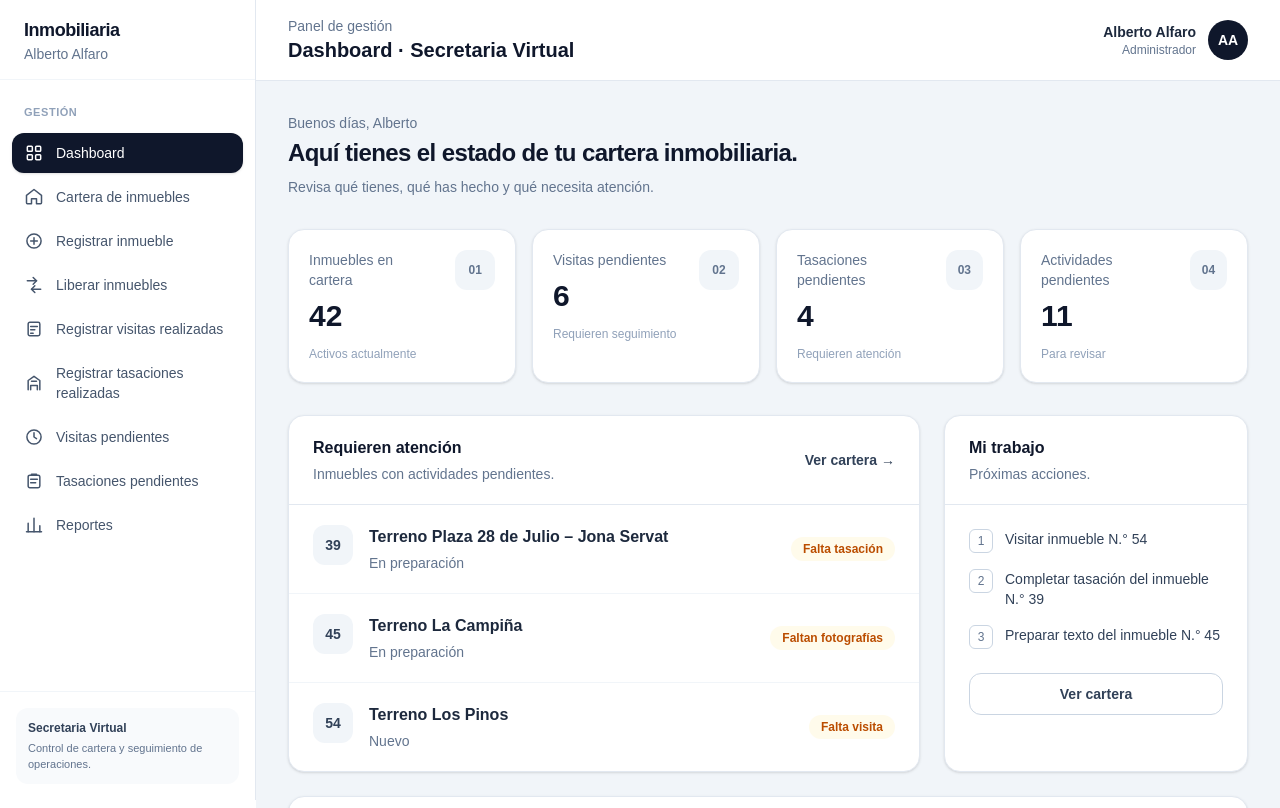
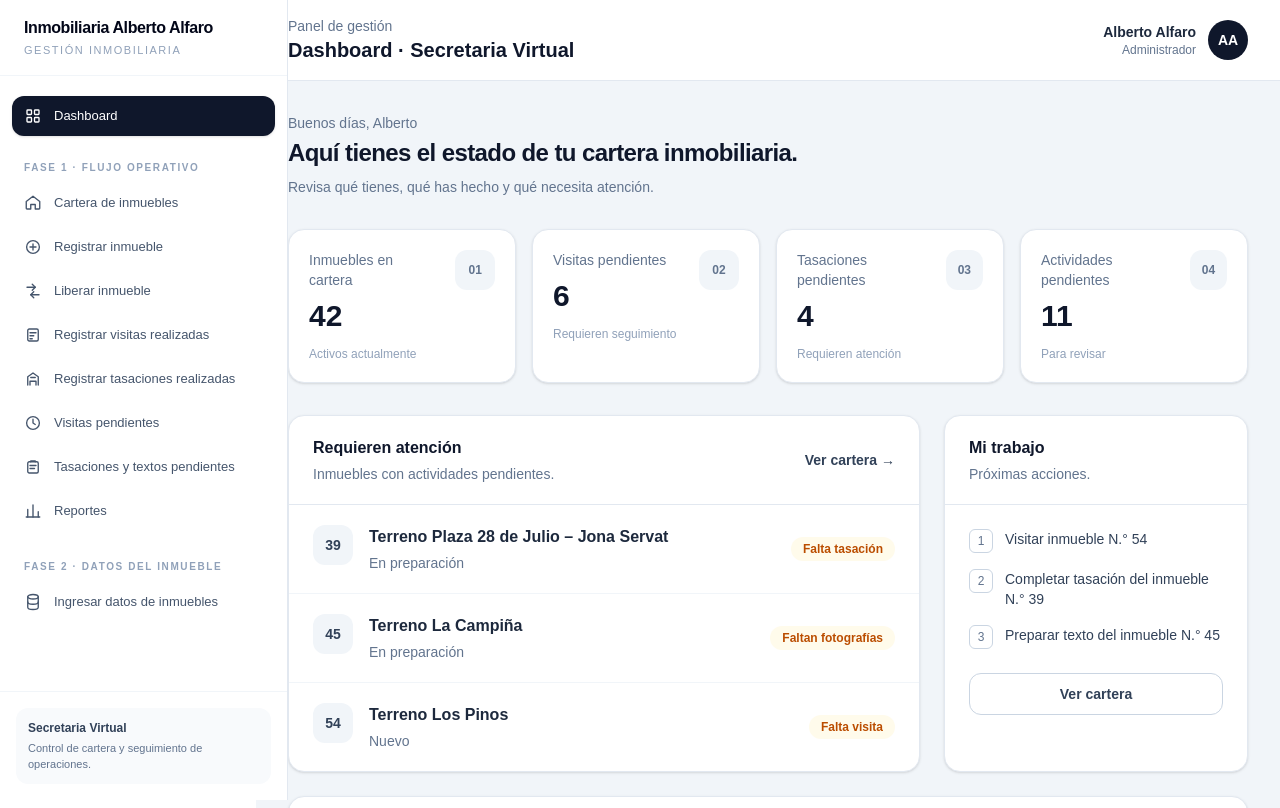
Before and after one commit to cpumaricramoori01-projx/inmobiliaria-alfaro, a Next.js app: page / in a window 1280 px wide. Shown: the top 808 px of the page. Built offline with nearby package versions, Linux system fonts and the light colour scheme.

Commit message:
Refactorizar menú por fases

```diff
--- a/app/components/Sidebar.tsx
+++ b/app/components/Sidebar.tsx
@@ -3,158 +3,54 @@
 import Link from "next/link";
 import { usePathname } from "next/navigation";
 
-const menuItems = [
-  { href: "/", label: "Dashboard", icon: "dashboard" },
+const fase1 = [
   { href: "/cartera", label: "Cartera de inmuebles", icon: "home" },
   { href: "/registrar-inmueble", label: "Registrar inmueble", icon: "plus" },
-  { href: "/liberar-inmuebles", label: "Liberar inmuebles", icon: "release" },
+  { href: "/liberar-inmuebles", label: "Liberar inmueble", icon: "release" },
   { href: "/registrar-visitas", label: "Registrar visitas realizadas", icon: "visit" },
   { href: "/registrar-tasaciones", label: "Registrar tasaciones realizadas", icon: "valuation" },
   { href: "/visitas-pendientes", label: "Visitas pendientes", icon: "clock" },
-  { href: "/tasaciones-pendientes", label: "Tasaciones pendientes", icon: "clipboard" },
+  { href: "/tasaciones-textos-pendientes", label: "Tasaciones y textos pendientes", icon: "clipboard" },
   { href: "/reportes", label: "Reportes", icon: "report" },
 ];
 
+const fase2 = [
+  { href: "/datos-inmuebles", label: "Ingresar datos de inmuebles", icon: "database" },
+];
+
 function Icon({ name }: { name: string }) {
-  const common = {
-    className: "h-5 w-5 shrink-0",
-    viewBox: "0 0 24 24",
-    fill: "none",
-    stroke: "currentColor",
-    strokeWidth: 1.8,
-    strokeLinecap: "round" as const,
-    strokeLinejoin: "round" as const,
+  const common = { className: "h-[18px] w-[18px] shrink-0", viewBox: "0 0 24 24", fill: "none", stroke: "currentColor", strokeWidth: 1.8, strokeLinecap: "round" as const, strokeLinejoin: "round" as const };
+  const paths: Record<string, React.ReactNode> = {
+    dashboard: <><rect x="4" y="4" width="6" height="6" rx="1"/><rect x="14" y="4" width="6" height="6" rx="1"/><rect x="4" y="14" width="6" height="6" rx="1"/><rect x="14" y="14" width="6" height="6" rx="1"/></>,
+    home: <path d="m3 10 9-7 9 7v9a1 1 0 0 1-1 1h-5v-6H9v6H4a1 1 0 0 1-1-1v-9Z"/>,
+    plus: <><circle cx="12" cy="12" r="8.5"/><path d="M12 8v8M8 12h8"/></>,
+    release: <><path d="M4 7h11"/><path d="m11 3 4 4-4 4"/><path d="M20 17H9"/><path d="m13 13-4 4 4 4"/></>,
+    visit: <><rect x="5" y="4" width="14" height="16" rx="2"/><path d="M8 9h8M8 13h5M8 17h3"/></>,
+    valuation: <><path d="M5 20V9l7-5 7 5v11"/><path d="M8 20v-5h8v5"/><path d="M9 10h6"/></>,
+    clock: <><circle cx="12" cy="12" r="8.5"/><path d="M12 7v5l3 2"/></>,
+    clipboard: <><rect x="5" y="5" width="14" height="15" rx="2"/><path d="M9 5V4h6v1M8 10h8M8 14h6"/></>,
+    report: <><path d="M5 20V10M12 20V4M19 20v-7"/><path d="M3 20h18"/></>,
+    database: <><ellipse cx="12" cy="5" rx="7" ry="3"/><path d="M5 5v7c0 1.7 3.1 3 7 3s7-1.3 7-3V5"/><path d="M5 12v7c0 1.7 3.1 3 7 3s7-1.3 7-3v-7"/></>,
   };
+  return <svg {...common}>{paths[name]}</svg>;
+}
 
-  switch (name) {
-    case "dashboard":
-      return (
-        <svg {...common}>
-          <rect x="4" y="4" width="6" height="6" rx="1" />
-          <rect x="14" y="4" width="6" height="6" rx="1" />
-          <rect x="4" y="14" width="6" height="6" rx="1" />
-          <rect x="14" y="14" width="6" height="6" rx="1" />
-        </svg>
-      );
-    case "home":
-      return (
-        <svg {...common}>
-          <path d="m3 10 9-7 9 7v9a1 1 0 0 1-1 1h-5v-6H9v6H4a1 1 0 0 1-1-1v-9Z" />
-        </svg>
-      );
-    case "plus":
-      return (
-        <svg {...common}>
-          <circle cx="12" cy="12" r="8.5" />
-          <path d="M12 8v8M8 12h8" />
-        </svg>
-      );
-    case "release":
-      return (
-        <svg {...common}>
-          <path d="M4 7h11" />
-          <path d="m11 3 4 4-4 4" />
-          <path d="M20 17H9" />
-          <path d="m13 13-4 4 4 4" />
-        </svg>
-      );
-    case "visit":
-      return (
-        <svg {...common}>
-          <rect x="5" y="4" width="14" height="16" rx="2" />
-          <path d="M8 9h8M8 13h5M8 17h3" />
-        </svg>
-      );
-    case "valuation":
-      return (
-        <svg {...common}>
-          <path d="M5 20V9l7-5 7 5v11" />
-          <path d="M8 20v-5h8v5" />
-          <path d="M9 10h6" />
-        </svg>
-      );
-    case "clock":
-      return (
-        <svg {...common}>
-          <circle cx="12" cy="12" r="8.5" />
-          <path d="M12 7v5l3 2" />
-        </svg>
-      );
-    case "clipboard":
-      return (
-        <svg {...common}>
-          <rect x="5" y="5" width="14" height="15" rx="2" />
-          <path d="M9 5V4h6v1M8 10h8M8 14h6" />
-        </svg>
-      );
-    case "report":
-      return (
-        <svg {...common}>
-          <path d="M5 20V10M12 20V4M19 20v-7" />
-          <path d="M3 20h18" />
-        </svg>
-      );
-    default:
-      return null;
-  }
+function MenuLink({ item }: { item: { href: string; label: string; icon: string } }) {
+  const pathname = usePathname();
+  const active = item.href === "/" ? pathname === "/" : pathname === item.href || pathname.startsWith(`${item.href}/`);
+  return <Link href={item.href} className={`group flex items-center gap-3 rounded-xl px-3 py-2.5 text-[13px] font-medium transition ${active ? "bg-slate-900 text-white shadow-sm" : "text-slate-600 hover:bg-slate-100 hover:text-slate-950"}`}><Icon name={item.icon}/><span className="leading-5">{item.label}</span></Link>;
 }
 
 export default function Sidebar() {
-  const pathname = usePathname();
-
-  return (
-    <aside className="fixed inset-y-0 left-0 z-50 hidden w-64 border-r border-slate-200 bg-white lg:flex lg:flex-col">
-      <div className="flex h-20 items-center border-b border-slate-100 px-6">
-        <div>
-          <div className="text-lg font-bold tracking-tight text-slate-900">
-            Inmobiliaria
-          </div>
-          <div className="text-sm font-medium text-slate-500">
-            Alberto Alfaro
-          </div>
-        </div>
-      </div>
-
-      <nav className="flex-1 overflow-y-auto px-3 py-6">
-        <div className="mb-3 px-3 text-[11px] font-semibold uppercase tracking-wider text-slate-400">
-          Gestión
-        </div>
-
-        <div className="space-y-1">
-          {menuItems.map((item) => {
-            const active =
-              item.href === "/"
-                ? pathname === "/"
-                : pathname === item.href || pathname.startsWith(`${item.href}/`);
-
-            return (
-              <Link
-                key={item.href}
-                href={item.href}
-                className={`flex items-center gap-3 rounded-xl px-3 py-2.5 text-sm font-medium transition ${
-                  active
-                    ? "bg-slate-900 text-white shadow-sm"
-                    : "text-slate-600 hover:bg-slate-50 hover:text-slate-900"
-                }`}
-              >
-                <Icon name={item.icon} />
-                <span className="leading-5">{item.label}</span>
-              </Link>
-            );
-          })}
-        </div>
-      </nav>
-
-      <div className="border-t border-slate-100 p-4">
-        <div className="rounded-xl bg-slate-50 p-3">
-          <div className="text-xs font-semibold text-slate-700">
-            Secretaria Virtual
-          </div>
-          <div className="mt-1 text-[11px] leading-4 text-slate-500">
-            Control de cartera y seguimiento de operaciones.
-          </div>
-        </div>
-      </div>
-    </aside>
-  );
+  return <aside className="fixed inset-y-0 left-0 z-50 hidden w-72 border-r border-slate-200 bg-white lg:flex lg:flex-col">
+    <div className="flex h-[76px] items-center border-b border-slate-100 px-6"><div><div className="text-base font-bold tracking-tight text-slate-950">Inmobiliaria Alberto Alfaro</div><div className="mt-0.5 text-[11px] font-medium uppercase tracking-[0.14em] text-slate-400">Gestión inmobiliaria</div></div></div>
+    <nav className="flex-1 overflow-y-auto px-3 py-5">
+      <MenuLink item={{ href: "/", label: "Dashboard", icon: "dashboard" }}/>
+      <div className="mb-2 mt-6 px-3 text-[10px] font-bold uppercase tracking-[0.16em] text-slate-400">Fase 1 · Flujo operativo</div>
+      <div className="space-y-1">{fase1.map(item=><MenuLink key={item.href} item={item}/>)}</div>
+      <div className="mb-2 mt-7 px-3 text-[10px] font-bold uppercase tracking-[0.16em] text-slate-400">Fase 2 · Datos del inmueble</div>
+      <div className="space-y-1">{fase2.map(item=><MenuLink key={item.href} item={item}/>)}</div>
+    </nav>
+    <div className="border-t border-slate-100 p-4"><div className="rounded-xl bg-slate-50 p-3"><div className="text-xs font-semibold text-slate-700">Secretaria Virtual</div><div className="mt-1 text-[11px] leading-4 text-slate-500">Control de cartera y seguimiento de operaciones.</div></div></div>
+  </aside>;
 }
```
